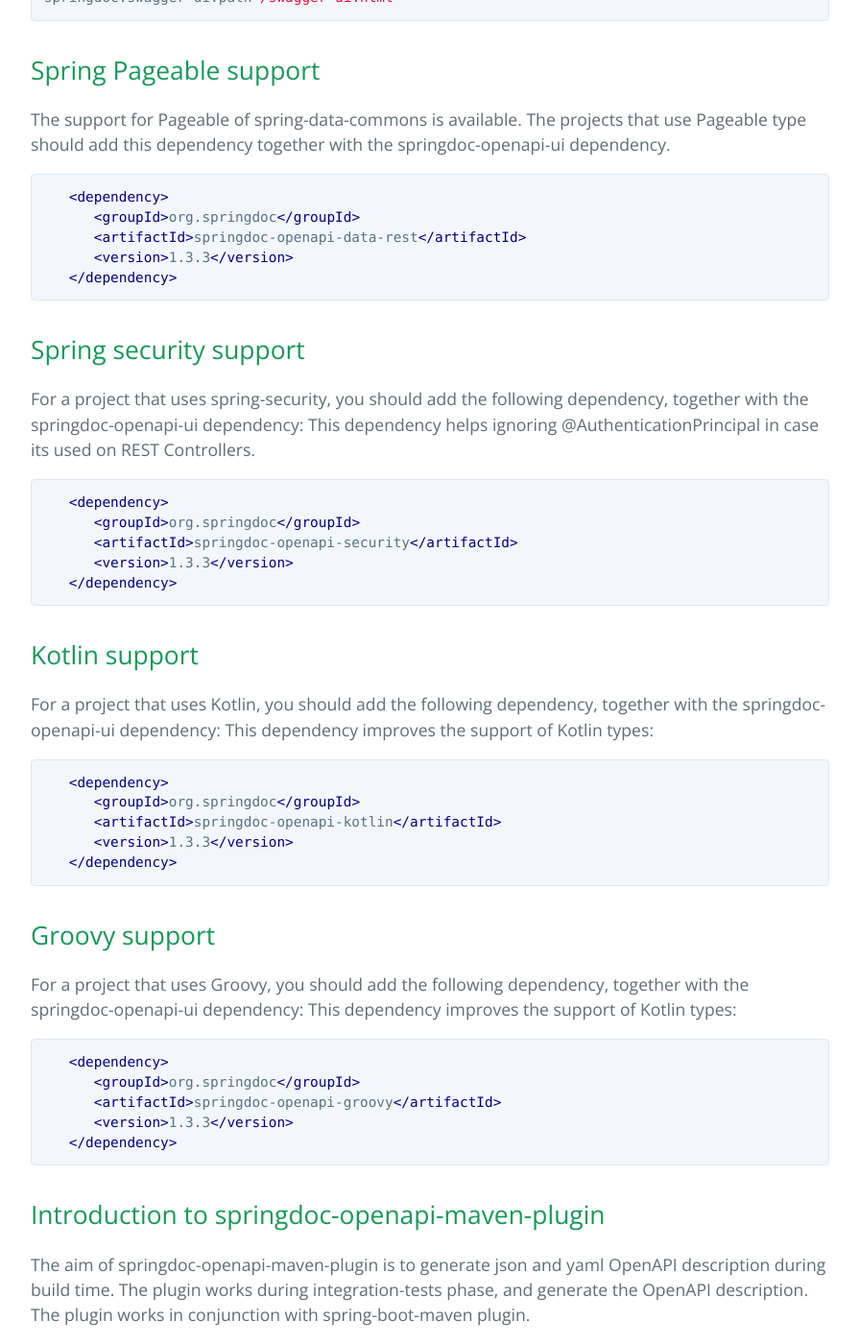
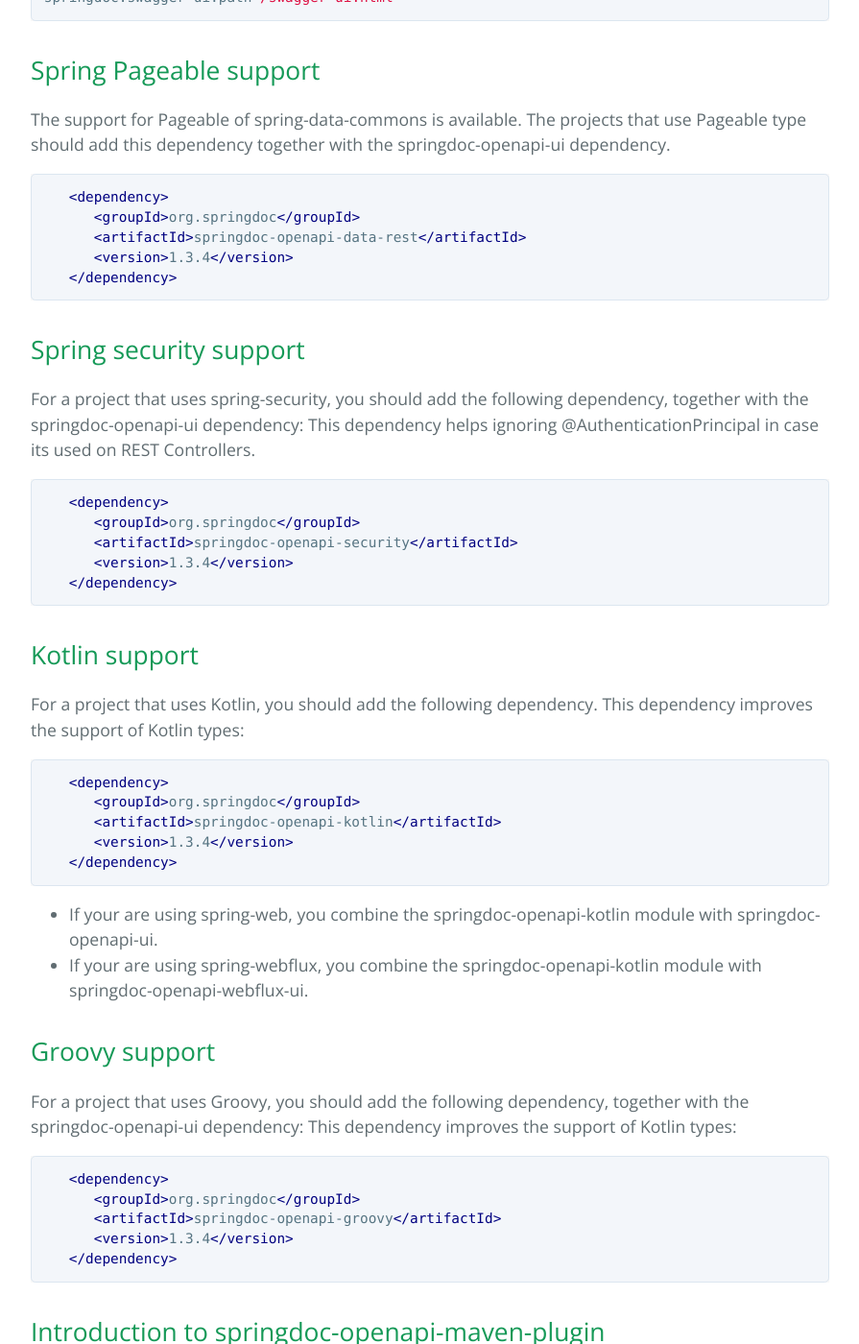
Before and after one commit to springdoc/springdoc.github.io, a Jekyll site: the page built from index.md, in a window 1280 px wide and 1400 px high, scrolled down 4455 px. Shown: the whole window at 96% size, without its empty margins (192-1087 px from the left). Built offline with Jekyll 4.4.1, drawn with Linux system fonts in a browser that asks for light colours; some of the changed text lies outside the part shown.

Commit message:
project update

````diff
--- a/index.md
+++ b/index.md
@@ -36,7 +36,7 @@ This is a community-based project, not maintained by the Spring Framework Contri
    <dependency>
       <groupId>org.springdoc</groupId>
       <artifactId>springdoc-openapi-ui</artifactId>
-      <version>1.3.3</version>
+      <version>1.3.4</version>
    </dependency>
 ```
 *   This step is optional: For custom path of the swagger documentation in HTML format, add a custom springdoc property, in your spring-boot configuration file:
@@ -58,7 +58,7 @@ springdoc.swagger-ui.path=/swagger-ui.html
    <dependency>
       <groupId>org.springdoc</groupId>
       <artifactId>springdoc-openapi-webmvc-core</artifactId>
-      <version>1.3.3</version>
+      <version>1.3.4</version>
    </dependency>
 ```
 *   This step is optional: For custom path of the OpenAPI documentation in Json format, add a custom springdoc property, in your spring-boot configuration file:
@@ -131,7 +131,7 @@ springdoc.pathsToMatch=/v1, /api/balance/**
    <dependency>
       <groupId>org.springdoc</groupId>
       <artifactId>springdoc-openapi-webflux-ui</artifactId>
-      <version>1.3.3</version>
+      <version>1.3.4</version>
    </dependency>
 ```
 *   This step is optional: For custom path of the swagger documentation in HTML format, add a custom springdoc property, in your spring-boot configuration file:
@@ -148,7 +148,7 @@ The projects that use Pageable type should add this dependency together with the
    <dependency>
       <groupId>org.springdoc</groupId>
       <artifactId>springdoc-openapi-data-rest</artifactId>
-      <version>1.3.3</version>
+      <version>1.3.4</version>
    </dependency>
 ```
 
@@ -159,20 +159,22 @@ This dependency helps ignoring @AuthenticationPrincipal in case its used on REST
    <dependency>
       <groupId>org.springdoc</groupId>
       <artifactId>springdoc-openapi-security</artifactId>
-      <version>1.3.3</version>
+      <version>1.3.4</version>
    </dependency>
 ```
 
 ## Kotlin support
-For a project that uses Kotlin, you should add the following dependency, together with the springdoc-openapi-ui dependency:
+For a project that uses Kotlin, you should add the following dependency.
 This dependency improves the support of Kotlin types:
 ```xml
    <dependency>
       <groupId>org.springdoc</groupId>
       <artifactId>springdoc-openapi-kotlin</artifactId>
-      <version>1.3.3</version>
+      <version>1.3.4</version>
    </dependency>
 ```
+- If your are using spring-web, you combine the springdoc-openapi-kotlin module with springdoc-openapi-ui.
+- If your are using spring-webflux, you combine the springdoc-openapi-kotlin module  with springdoc-openapi-webflux-ui.
 
 ## Groovy support
 For a project that uses Groovy, you should add the following dependency, together with the springdoc-openapi-ui dependency:
@@ -181,7 +183,7 @@ This dependency improves the support of Kotlin types:
    <dependency>
       <groupId>org.springdoc</groupId>
       <artifactId>springdoc-openapi-groovy</artifactId>
-      <version>1.3.3</version>
+      <version>1.3.4</version>
    </dependency>
 ```
 
--- a/pom.xml
+++ b/pom.xml
@@ -9,7 +9,7 @@
 	<version>3.1.2-SNAPSHOT</version>
 
 	<properties>
-		<springdoc.version>1.3.3</springdoc.version>
+		<springdoc.version>1.3.4</springdoc.version>
 	</properties>
 
 	<build>
````
Also changed, not shown: migrating-from-springfox.md (+1 -1 lines), src/main/resources/index.md (+3 -1 lines).
